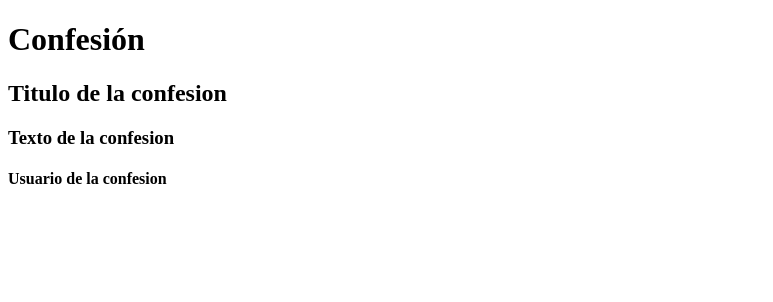
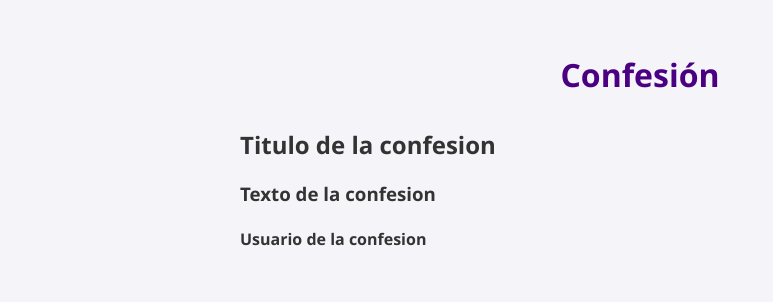
Before and after one commit to maialen09/Confesionario, a Flask app: template templates/confesion.html in a window 1280 px wide. Shown: the top 302 px of the page, without its empty margins (0-773 px from the left). Run offline with Flask 3, Linux system fonts and the light colour scheme; the template is opened without the code that fills it, so the values that code supplies are empty.

Commit message:
estilo confesion

```diff
--- /dev/null
+++ b/static/css/confesion.css
@@ -0,0 +1,41 @@
+body {
+    font-family: 'Segoe UI', Tahoma, Geneva, Verdana, sans-serif;
+    background: #f4f4f9;
+    color: #333;
+    padding: 2rem;
+    max-width: 800px;
+    margin: auto;
+}
+
+h1 {
+    color: #4b0082;
+    text-align: center;
+    margin-bottom: 2rem;
+}
+
+.confesion {
+    background: white;
+    border-radius: 15px;
+    box-shadow: 0 4px 20px rgba(0, 0, 0, 0.1);
+    padding: 2rem;
+}
+
+.confesion h2 {
+    color: #222;
+    font-size: 1.5rem;
+    margin-bottom: 1rem;
+}
+
+.confesion h3 {
+    font-weight: normal;
+    font-size: 1.2rem;
+    line-height: 1.6;
+    margin-bottom: 1.5rem;
+}
+
+.confesion h4 {
+    color: #666;
+    text-align: right;
+    font-style: italic;
+    margin-top: 2rem;
+}
--- a/templates/confesion.html
+++ b/templates/confesion.html
@@ -3,6 +3,7 @@
 <head>
     <meta charset="UTF-8">
     <meta name="viewport" content="width=device-width, initial-scale=1.0">
+    <link rel="stylesheet" href="../static/css/confesion.css">
     <title>Confesión #{{ id }}</title></head>
 <body>
     <h1> Confesión {{ id }}</h1>
```
